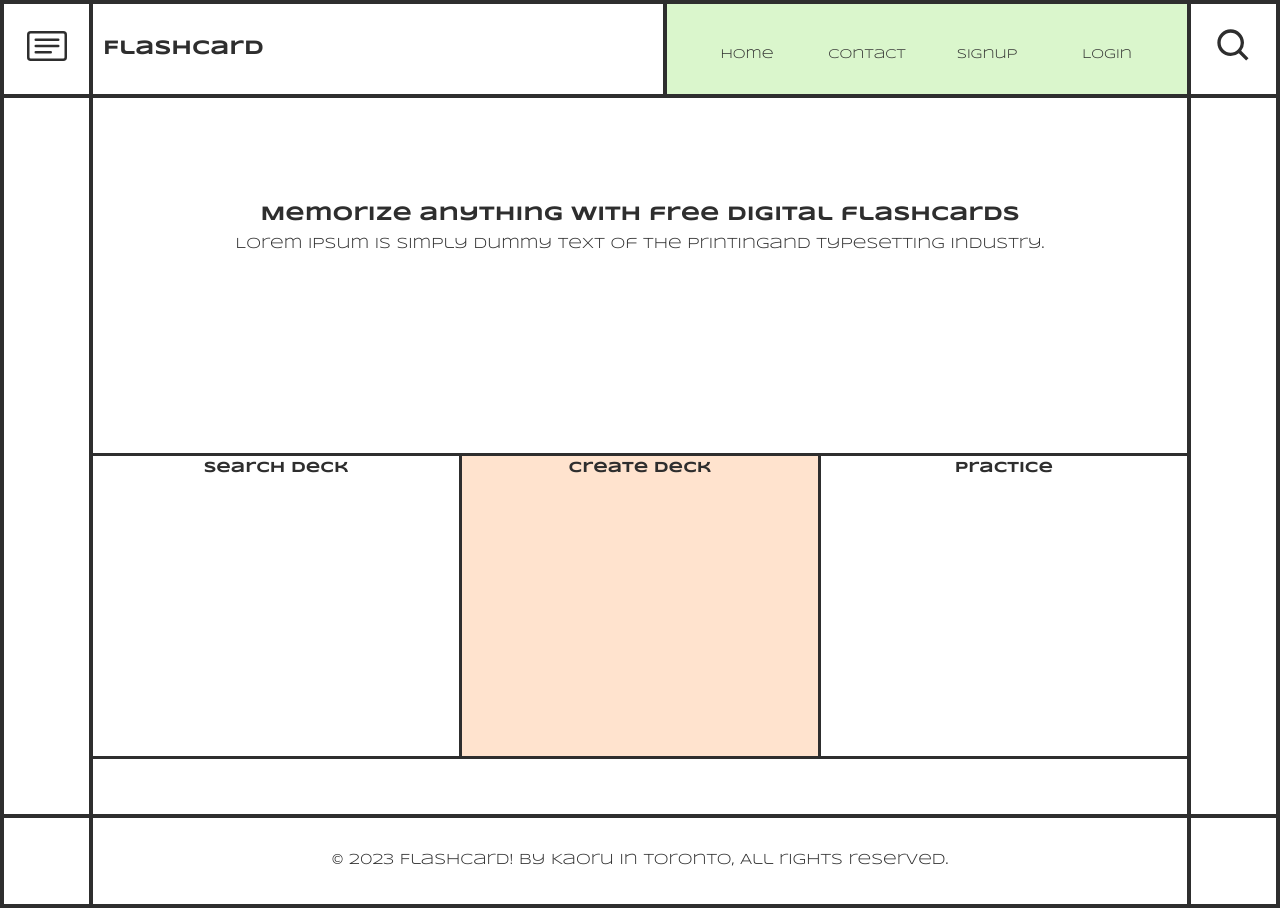
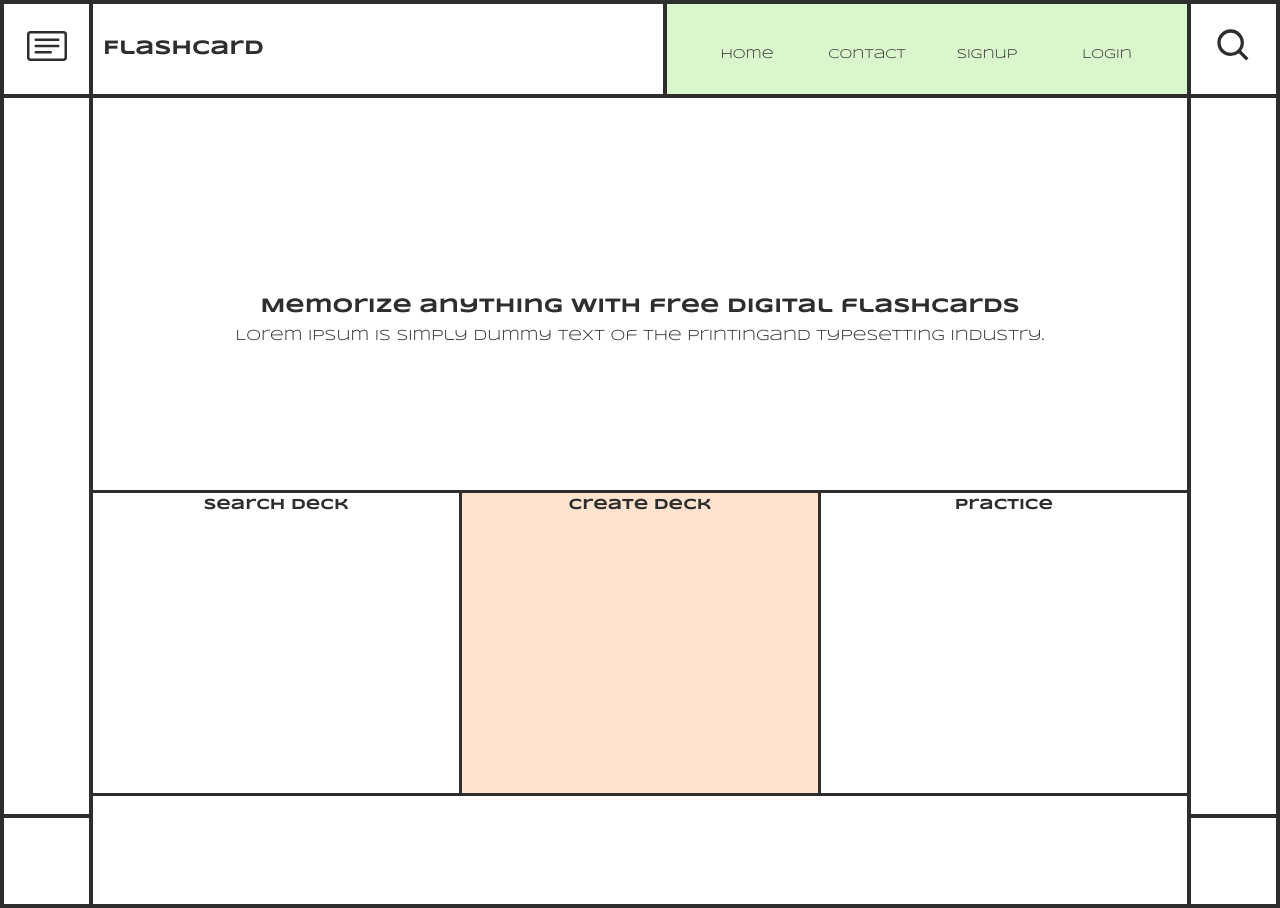
Before and after one commit to CarlSmoky/flashcard_client, a React (Create React App) app: page / in a window 1280 px wide. Built offline with nearby package versions, Linux system fonts and the light colour scheme.

Commit message:
Remove Footer

```diff
--- a/src/components/Menu.jsx
+++ b/src/components/Menu.jsx
@@ -1,6 +1,5 @@
 import React from 'react'
 import styled from 'styled-components'
-import Footer from './Footer'
 
 const Menu = () => {
   return (
@@ -25,7 +24,6 @@ const Menu = () => {
               <p></p>
             </div>
           </div>
-          <Footer/>
       </ Wrapper>
     </>
   )
@@ -34,7 +32,7 @@ const Menu = () => {
 const Wrapper = styled.div`
   display: flex;
   flex-direction: column;
-  justify-content: space-between;
+  justify-content: center;
   width: calc(100vw - 9.3rem - 9.3rem);
   height: 79rem;
 
```
